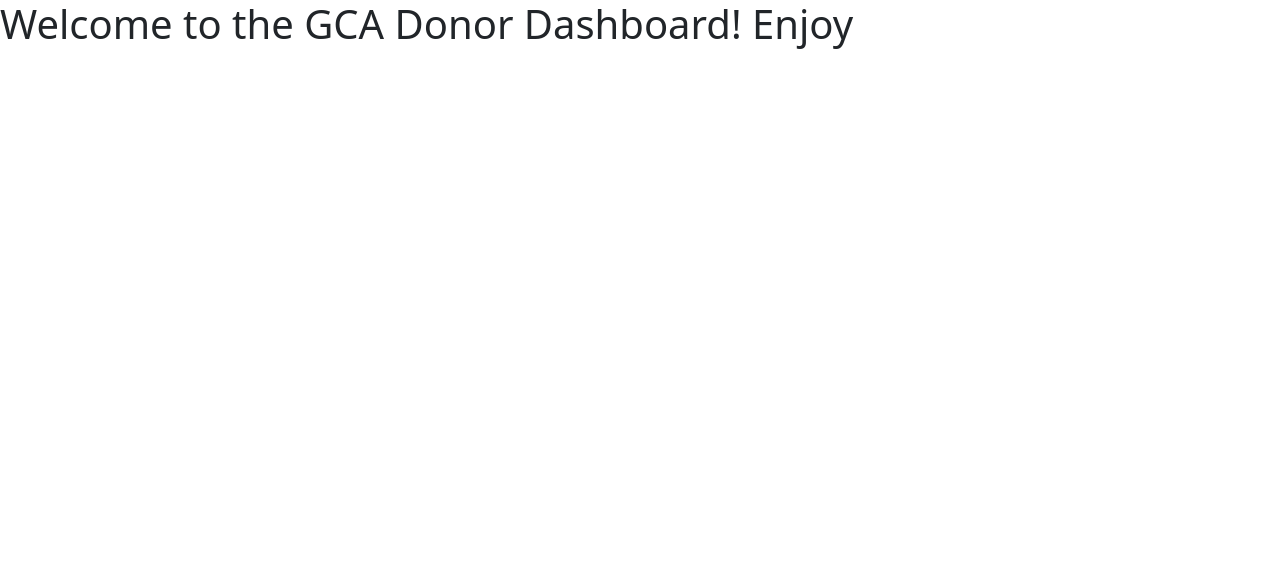
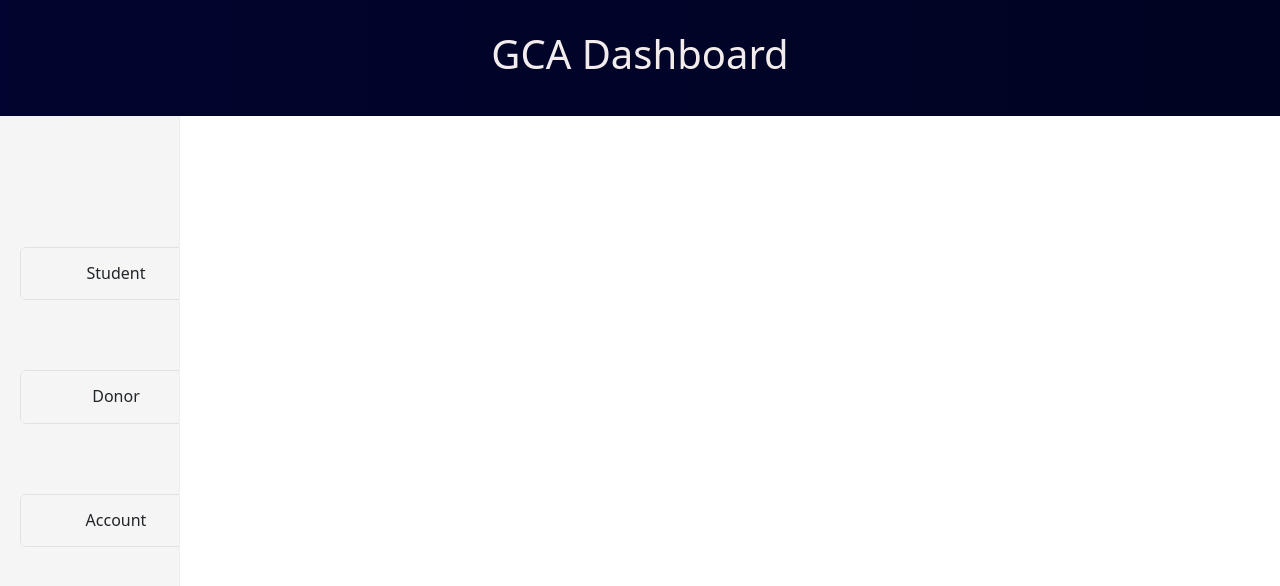
Before and after one commit to veggiepilot/gca-donor-dashboard-react-app, a React (Create React App) app in the folder client/: page / in a window 1280 px wide. Shown: the top 586 px of the page. Built offline with nearby package versions, Linux system fonts and the light colour scheme.

Commit message:
adjusted side bar css

```diff
--- a/client/src/App.js
+++ b/client/src/App.js
@@ -5,7 +5,8 @@ import Header from "./components/header";
 function App() {
   return (
     <div>
-      <h1>Welcome to the GCA Donor Dashboard! Enjoy</h1>
+    <Header/>
+    <DashboardWrapper/>
     </div>
   );
 }
--- a/client/src/components/dropDownComponents/sideBarWrapper.js
+++ b/client/src/components/dropDownComponents/sideBarWrapper.js
@@ -4,12 +4,14 @@ import Row from 'react-bootstrap/Row'
 import Col from 'react-bootstrap/Col'
 import Accordion from "react-bootstrap/Accordion";
 import Nav from "react-bootstrap/nav";
+import Button from "react-bootstrap/Button"
 
 const SideBarWrapper = () => {
   return (
     <Container className="container-fluid">
       <Row>
         <Col className="sidebar">
+      <span className="navbar-toggler-icon"></span>
       <Accordion className="nav nav-sidebar">
         <Accordion.Item eventKey="0">
           <Accordion.Header>Student</Accordion.Header>
@@ -18,6 +20,9 @@ const SideBarWrapper = () => {
             <Nav.Link href="#link">New Student</Nav.Link>
           </Accordion.Body>
         </Accordion.Item>
+      </Accordion>
+
+      <Accordion className="nav nav-sidebar">
         <Accordion.Item eventKey="1">
           <Accordion.Header>Donor</Accordion.Header>
           <Accordion.Body>
@@ -25,15 +30,17 @@ const SideBarWrapper = () => {
             <Nav.Link href="#link">New Donation</Nav.Link>
           </Accordion.Body>
         </Accordion.Item>
+      </Accordion>
 
+        <Accordion className="nav nav-sidebar">
         <Accordion.Item eventKey="2">
           <Accordion.Header>Account</Accordion.Header>
           <Accordion.Body>
             <Nav.Link href="#link">Account Overveiw</Nav.Link>
           </Accordion.Body>
         </Accordion.Item>
+      </Accordion>
 
-      </Accordion>
       </Col>
       </Row>
     </Container>
--- a/client/src/components/dropDownComponents/sidebar.css
+++ b/client/src/components/dropDownComponents/sidebar.css
@@ -1,12 +1,12 @@
 .sidebar {
     width: 180px;
     position: fixed;
-    top: 100px;
+    top: 0;
     bottom: 0;
     left: 0;
     z-index: -1;
     display: flex;
-    justify-content:space-between;
+    justify-content:center;
     align-content:center;
     flex-direction: column;
     padding: 20px;
@@ -23,10 +23,30 @@
     }
 }
 
-.accordion{
+.accordion {
+    display: flex;
+    justify-content: space-evenly;
+    border: transparent;
+    background-color: #f5f5f5;
     width:150px;
+    margin-top: 20px;
+    margin-bottom: 50px;
 }
+
+.accordion.Item {
+    background-color: #f5f5f5;
+    border: none;
+}
+
+.accordion-body{
+    background-color: #f5f5f5;
+}
+
 .accordion-button {
+    box-sizing: content-box;
+    text-align: center;
+    background-color: #f5f5f5;
     width: 150px;
     display: block;
+    border: none;
 }
```
